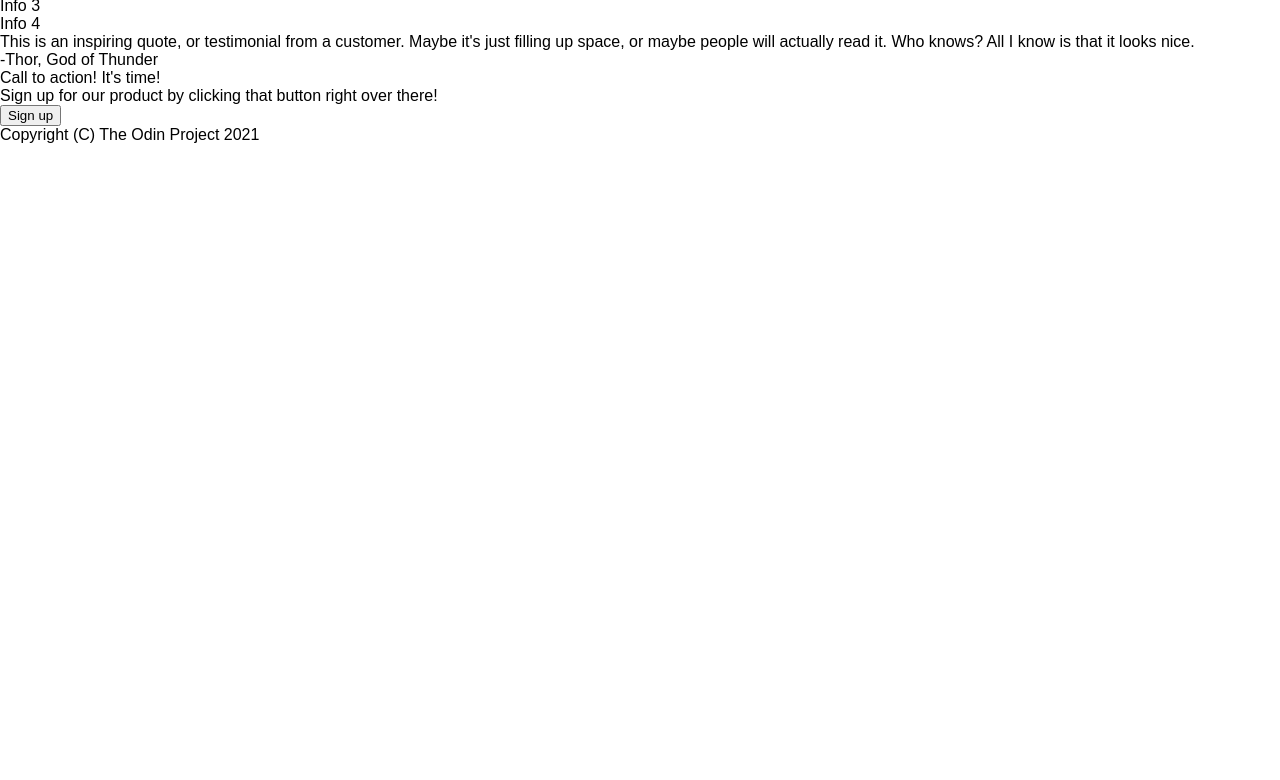
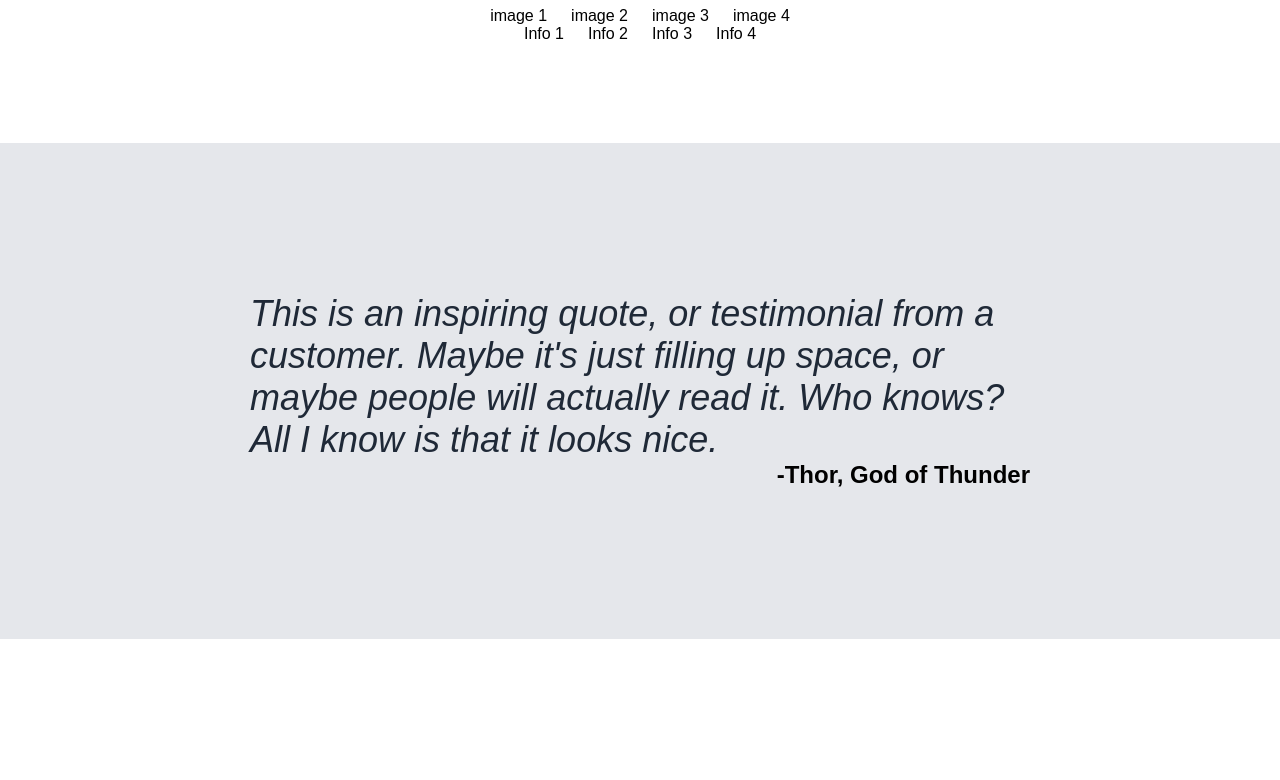
Before and after one commit to marasy8/odin-landing-page, a plain HTML site: page index.html in a window 1280 px wide. Shown: the part 550-1330 px from the top of the page. Before the commit the page ends 800 px from the top, so only its background shows below. Drawn offline with Linux system fonts and the light colour scheme.

Commit message:
set up the action call section

```diff
--- a/index.html
+++ b/index.html
@@ -32,10 +32,10 @@
             Some random information.
         </div>
         <div class="info-images">
-            <img>
-            <img>
-            <img>
-            <img>
+            <div>image 1</div>
+            <div>image 2</div>
+            <div>image 3</div>
+            <div>image 4</div>
         </div>
         <div class="info-text">
             <div>Info 1</div>
@@ -49,12 +49,14 @@
         <div class="quote-credits">-Thor, God of Thunder</div>
     </div>
     <div class="call-action">
-        <div>Call to action! It's time!</div>
-        <div>Sign up for our product by clicking that button right over there!</div>
+        <div class="call-left">
+            <div class="logo-text">Call to action! It's time!</div>
+            <div class="secondary-text">Sign up for our product by clicking that button right over there!</div>
+        </div>
         <button>Sign up</button>
     </div>
     <div class="footer">
-        Copyright (C) The Odin Project 2021
+        Copyright &copy; The Odin Project 2021
     </div>
 </body>
 </html>
--- a/styles.css
+++ b/styles.css
@@ -79,10 +79,56 @@ body {
 ul {
     list-style-type: none;
 }
-
+.info-section {
+    margin-bottom: 100px;
+}
 .info-header {
     font-size: 36px;
     font-weight: bold;
     color: #1F2937;
     text-align: center;
+    padding: 32px;
 }
+
+.info-images,
+.info-text {
+    display: flex;
+    flex-direction: row;
+    justify-content: center;
+    gap: 24px;
+}
+
+.quote-section {
+    display: flex;
+    flex-direction: column;
+    padding: 150px;
+    background-color: #E5E7EB;
+}
+
+.quote {
+    font-size: 36px;
+    font-style: italic;
+    color: #1F2937;
+    padding-left: 100px;
+    padding-right: 100px;
+}
+
+.quote-credits {
+    font-size: 24px;
+    font-weight: bold;
+    padding-left: 100px;
+    padding-right: 100px;
+    text-align: end;
+}
+
+.call-action {
+    display: flex;
+    justify-content: space-around;
+    background-color: #3882F6;
+    padding: 50px;
+    margin: 150px;
+    border-radius: 10px;
+}
+.footer {
+    text-align: center;
+}
```
